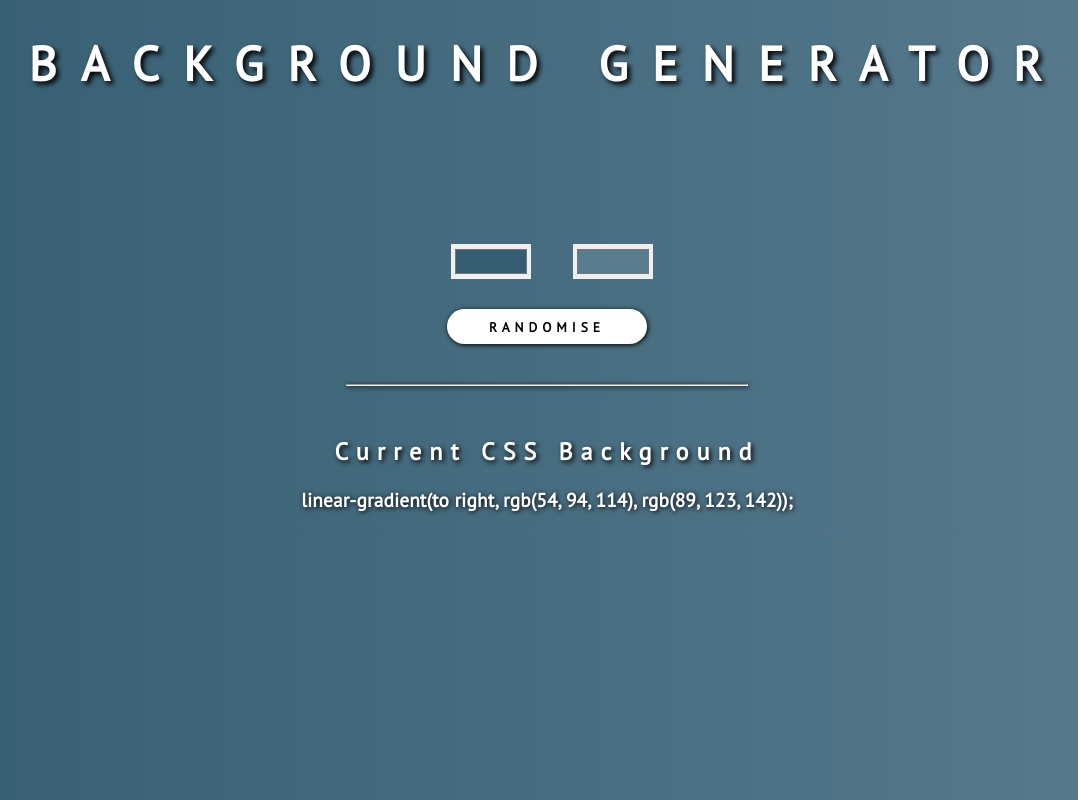
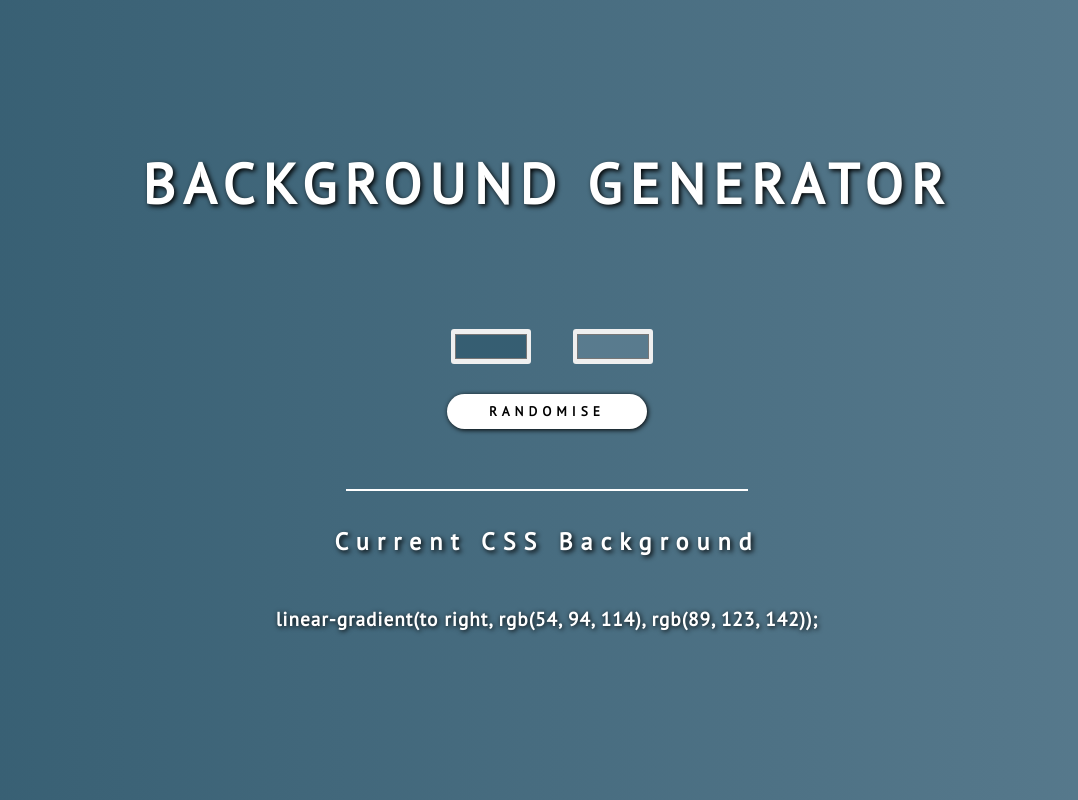
Before and after one commit to Cebarnsley/background-generator, a plain HTML site: page index.html in a window 1280 px wide. Shown: the whole page, without its empty margins (93-1171 px from the left). Drawn offline with Linux system fonts and the light colour scheme.

Commit message:
changes to styling

```diff
--- a/index.html
+++ b/index.html
@@ -6,13 +6,17 @@
 	<link href="https://fonts.googleapis.com/css?family=PT+Sans" rel="stylesheet">
 </head>
 <body id="gradient" onload="background()">
+	<div class="container">
 		<h1>Background Generator</h1>
 		<input class="color1" type="color" name="color1" value="#365E72">
 		<input class="color2" type="color" name="color2" value="#597B8E"> <br>
 		<button onclick="randomGradient()">Randomise</button>
 		<hr>
 		<h2>Current CSS Background</h2>
+		<div class="css">
 			<h3></h3>
+		</div>
+	</div>
 	<script type="text/javascript" src="script.js"></script>
 
 </body>
--- a/style.css
+++ b/style.css
@@ -5,6 +5,8 @@ body {
 	letter-spacing: 0.5em;
 	top: 15%;
 	background: linear-gradient(to right, #427B7E, #70A497);
+	display: flex;
+	flex-direction: column;
 
 
 
@@ -15,14 +17,15 @@ h1 {
 	color: rgba(255, 255,255, 1);
 	text-align: center;
 	text-transform: uppercase;
-	letter-spacing: 0.5em;
-	text-shadow: 3px 3px 5px black;
-	margin-bottom: 150px;
+	font-size: 7vh;
+	text-shadow: 2px 2px 5px black;
+	margin-bottom: 110px;
 
 }
 
 h2 {
 	text-shadow: 2px 2px 5px black;
+	margin-bottom: 30px;
 }
 
 
@@ -32,16 +35,22 @@ h3 {
 	color: rgba(255, 255,255, 1);
 	text-align: center;
 	text-transform: none;
-	letter-spacing: 0.01em;
+	letter-spacing: 1px;
 	text-shadow: 1px 1px 5px black;
+
+
+
 
 }
 
 hr {
 	width: 400px;
 	margin-top: 20px;
-	margin-bottom: 50px;
-	box-shadow: 1px 1px 5px black;
+	margin-bottom: 35px;
+	border-style: solid;
+	color: white;
+
+
 }
 
 input[type="color"] {
@@ -52,12 +61,14 @@ input[type="color"] {
 	margin-right: 10px;
 	margin-left: 20px;
 	margin-bottom: 10px;
+	border-radius: 3px;
+
 
  }
 
 button {
 	margin-top: 20px;
-	margin-bottom: 20px;
+	margin-bottom: 40px;
 	height: 35px;
 	width: 200px;
 	font-family: 'PT Sans', sans-serif;
@@ -79,3 +90,14 @@ button:focus {
 button:active {
 	box-shadow: -1px -1px 5px black;
 }
+
+
+.container {
+	margin-top: 8%;
+
+}
+
+.css {
+	display: flex;
+  justify-content: center;
+}
```
Lines whose indentation alone changed are shown as unchanged.
